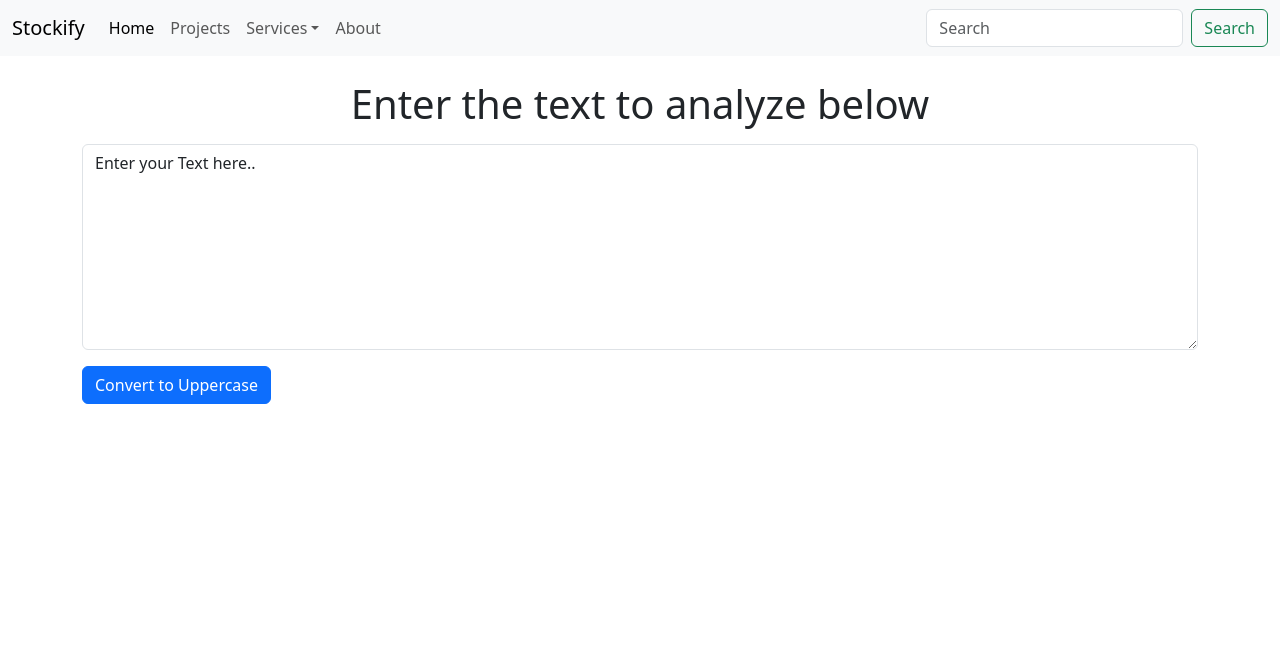
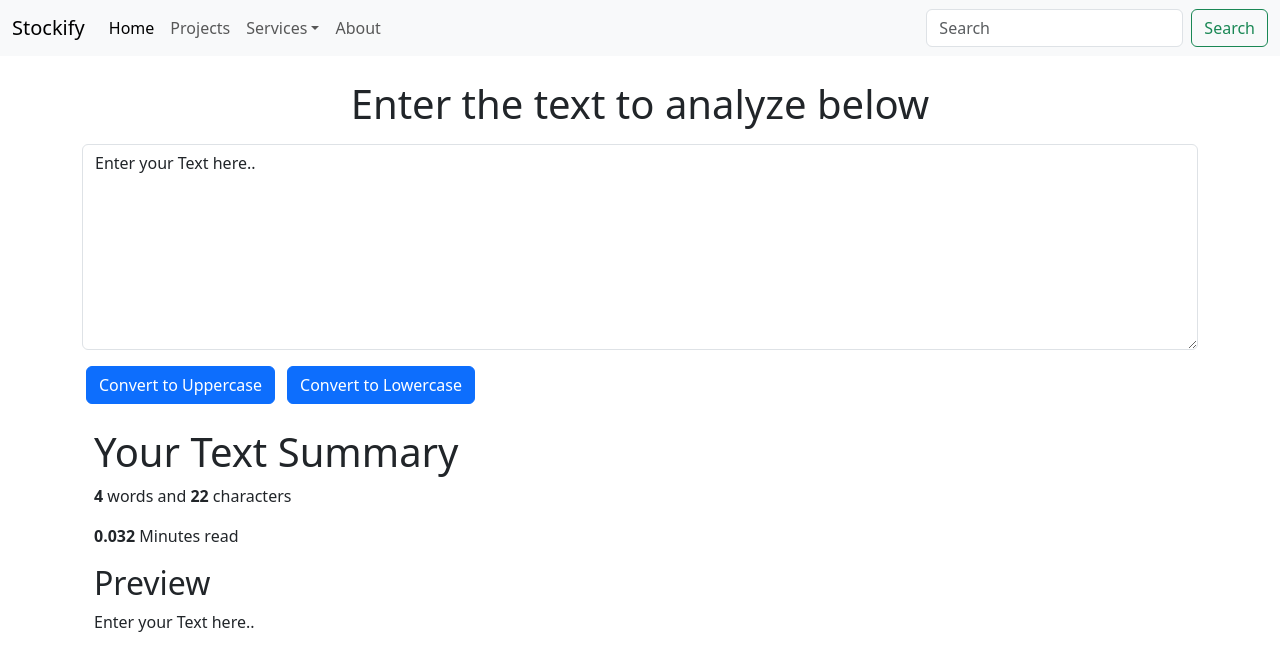
Before and after one commit to SHIVAM9771/React-app, a React (Vite) app in the folder my-app/: page / in a window 1280 px wide. Shown: the top 670 px of the page. Built offline with nearby package versions, Linux system fonts and the light colour scheme.

Commit message:
Indentation updated to 2

```diff
--- a/my-app/src/components/TextForm.jsx
+++ b/my-app/src/components/TextForm.jsx
@@ -6,19 +6,37 @@
         let newText = text.toUpperCase();
         setText(newText);
     }
+    const handleDownClick = () => {
+        let newText = text.toLowerCase();
+        setText(newText);
+    }
 
     const handleOnChange = (event) => {
         setText(event.target.value);
     }
 
     const [text, setText] = useState("Enter your Text here..");
+
+
     return (
-        <div>
-            <h1 className='my-3 mt-4 text-center'>{props.heading}</h1>
-            <div className="mb-3">
-                <textarea className="form-control" id="myBox" rows="8" value={text} onChange={handleOnChange} ></textarea>
+        <>
+            <div>
+                <h1 className='my-3 mt-4 text-center'>{props.heading}</h1>
+                <div className="mb-3">
+                    <textarea className="form-control" id="myBox" rows="8" value={text} onChange={handleOnChange} ></textarea>
+                </div>
+                <button className="btn btn-primary mx-1" onClick={handleUpClick} >Convert to Uppercase</button>
+                <button className="btn btn-primary mx-2" onClick={handleDownClick} >Convert to Lowercase</button>
             </div>
-            <button className="btn btn-primary" onClick={handleUpClick} >Convert to Uppercase</button>
-        </div>
+
+            <div className="container my-4">
+                <h1>Your Text Summary</h1>
+                <p><strong>{text.split(" ").length}</strong> words and <strong>{text.length}</strong> characters</p>
+                <p><strong>{0.008 * text.split(" ").length}</strong> Minutes read</p>
+                <h2>Preview</h2>
+                <p>{text}</p>
+            </div>
+
+        </>
     );
 }
```
